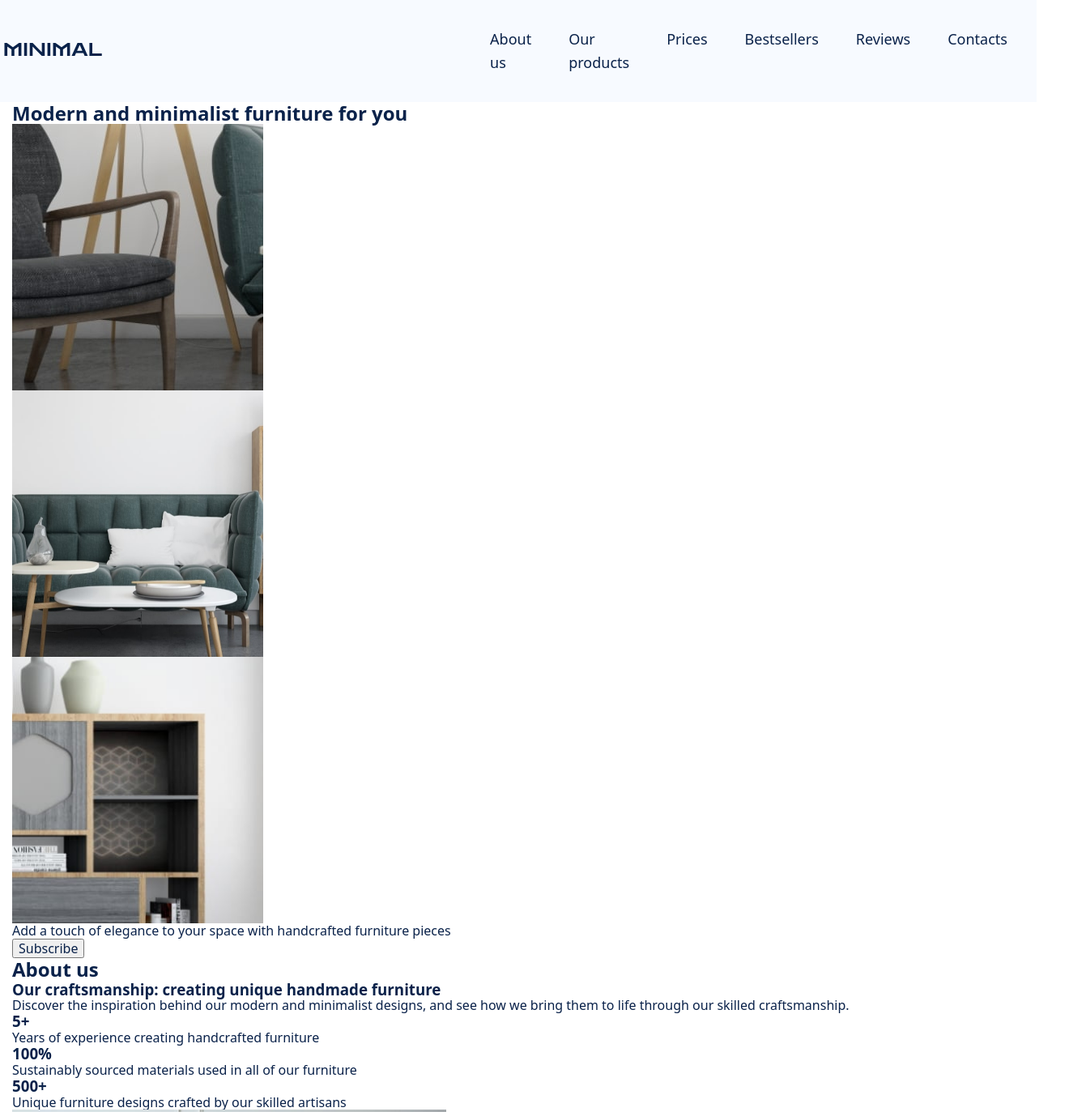
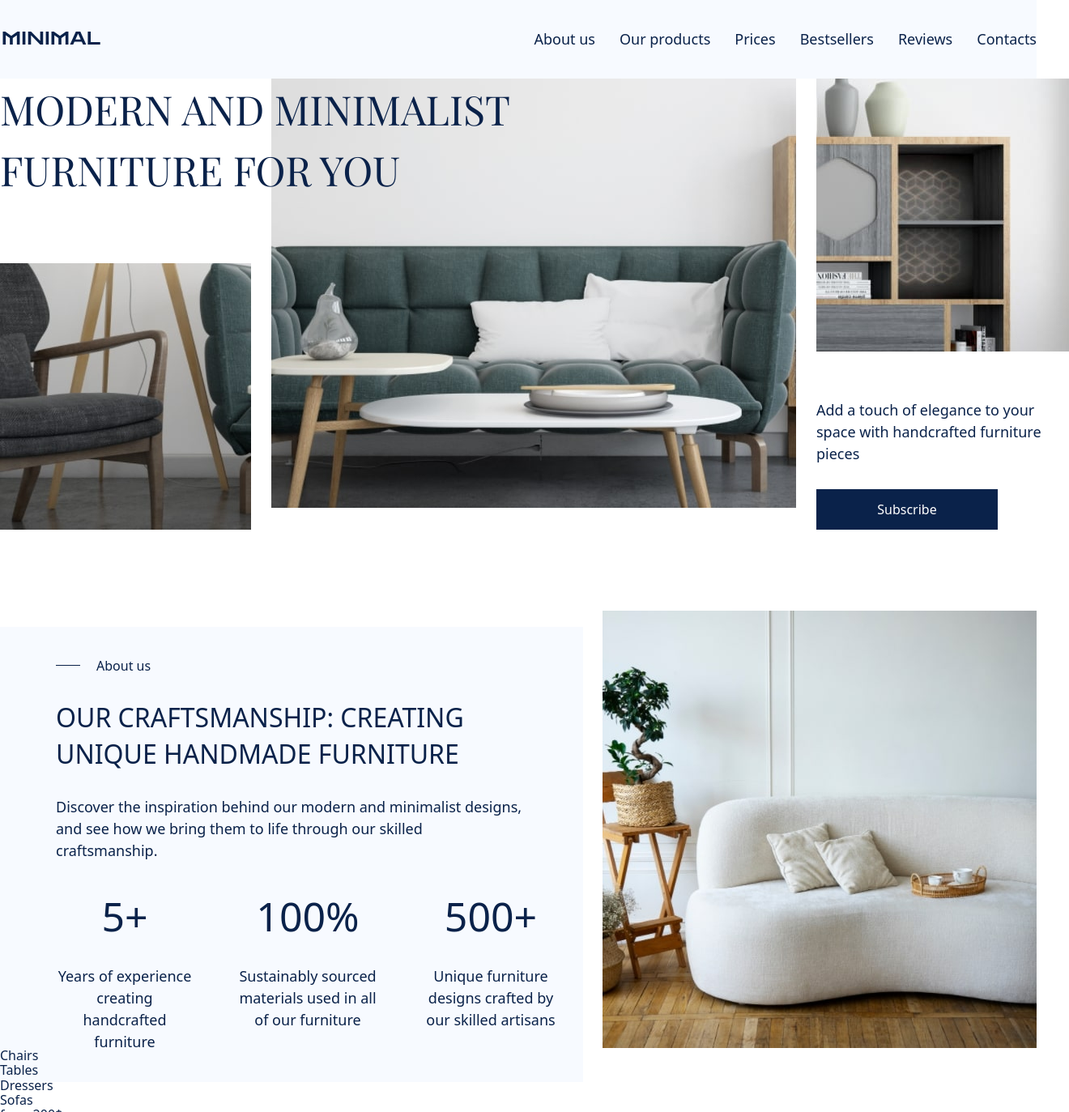
Before and after one commit to oleks11-rudenko/minimal-project, a plain HTML site: page index.html in a window 1280 px wide. Shown: the top 1373 px of the page at 81% size, 1320 px wide, since content can reach past the window. Drawn offline with nearby package versions, Linux system fonts and the light colour scheme.

Commit message:
Edit header, hero and abou sections

```diff
--- a/css/styles.css
+++ b/css/styles.css
@@ -49,8 +49,8 @@ input {
 }
 
 .container {
-  max-width: 1350px;
-  padding: 0 15px;
+  max-width: 1320px;
+  padding: 0;
   margin: 0 auto;
 }
 
@@ -77,7 +77,7 @@ input {
 .header .container {
   display: flex;
   align-items: center;
-  justify-content: center;
+  justify-content: space-between;
 }
 
 .logo {
@@ -88,7 +88,10 @@ input {
 }
 
 .nav {
-  padding: 26px;
+  display: flex;
+  align-items: center;
+  justify-content: center;
+  padding: 26px 0;
 }
 
 .nav-list {
@@ -97,7 +100,7 @@ input {
 }
 
 .nav-item {
-  padding: 8px;
+  padding: 8px 0;
   font-size: 18px;
   line-height: 1.6;
   letter-spacing: 0;
@@ -107,9 +110,34 @@ input {
 
 /* #region Hero */
 .hero {
+  margin-bottom: 100px;
+}
+
+.hero .container {
+  position: relative;
+  min-height: 530px;
+
+  display: flex;
 }
 
 .hero-title {
+  position: absolute;
+  z-index: 2;
+  width: 648px;
+  font-family: Playfair Display;
+  font-size: 50px;
+  font-weight: 400;
+  line-height: 75px;
+  text-transform: uppercase;
+}
+
+.hero-list {
+  display: flex;
+  gap: 25px;
+}
+
+.hero-item:first-child {
+  align-self: flex-end;
 }
 
 .hero-left-img {
@@ -118,13 +146,40 @@ input {
 .hero-center-img {
 }
 
+.hero-wrapper {
+  display: block;
+  margin-left: 25px;
+}
+
 .hero-right-img {
+  margin-bottom: 59px;
 }
 
 .page-text {
+  font-size: 18px;
+  line-height: 1.5;
 }
 
 .page-button {
+  display: flex;
+  justify-content: center;
+  align-items: center;
+
+  width: 224px;
+  height: 50px;
+  padding: 17px 65px;
+  margin-top: 30px;
+
+  color: #ffffff;
+  background-color: #0a224a;
+  border: 0;
+
+  cursor: pointer;
+}
+
+.page-button:hover,
+.page-button:focus {
+  background-color: #061835;
 }
 
 /* #endregion */
@@ -133,19 +188,78 @@ input {
 .about-us {
 }
 
+.about-us .container {
+  display: flex;
+  justify-content: center;
+  align-items: center;
+  gap: 24px;
+}
+
+.about-left {
+  min-width: 100px;
+  height: 500px;
+}
+
+.about-left-inside {
+  background-color: #f7faff;
+  display: flex;
+  flex-direction: column;
+  gap: 30px;
+  padding: 36px 69px;
+}
+
 .about-title {
+  position: relative;
+  font-size: 16px;
+  font-weight: 400;
+  line-height: 1.5;
+  margin-left: 50px;
+}
+
+.about-title::before {
+  position: absolute;
+  top: 11px;
+  left: -50px;
+
+  content: "";
+  width: 30px;
+  height: 1px;
+
+  background-color: #0a224a;
 }
 
 .page-title {
+  font-size: 32px;
+  font-weight: 400;
+  line-height: 1.4;
+  text-transform: uppercase;
 }
 
 .about-list {
+  display: flex;
+  gap: 56px;
 }
 
 .about-item {
+  display: flex;
+  flex-direction: column;
+  gap: 23px;
+
+  min-width: 170px;
 }
 
 .about-item-title {
+  text-align: center;
+  font-size: 50px;
+  font-weight: 400;
+  line-height: 1.5;
+  text-transform: uppercase;
+}
+
+.about-item .page-text {
+  text-align: center;
+  font-size: 18px;
+  line-height: 1.5;
 }
 
 .about-picture {
--- a/index.html
+++ b/index.html
@@ -40,6 +40,8 @@
       <section class="hero">
         <div class="container">
           <h1 class="hero-title">Modern and minimalist furniture for you</h1>
+          <ul class="hero-list">
+            <li class="hero-item">
               <img
                 class="hero-left-img"
                 src="./images/hero-1.jpeg"
@@ -47,19 +49,24 @@
                 width="310"
                 height="329"
               />
+            </li>
+            <li class="her-item">
               <img
                 class="hero-center-img"
                 src="./images/hero-2.jpeg"
                 alt="hero-center"
-            width="310"
-            height="329"
+                width="648"
+                height="530"
               />
+            </li>
+          </ul>
+          <div class="hero-wrapper">
             <img
               class="hero-right-img"
               src="./images/hero-3.jpeg"
               alt="hero-right"
-            width="310"
-            height="329"
+              width="312"
+              height="337"
             />
             <p class="page-text">
               Add a touch of elegance to your space with handcrafted furniture
@@ -67,16 +74,20 @@
             </p>
             <button class="page-button" type="button">Subscribe</button>
           </div>
+        </div>
       </section>
       <section class="about-us" id="about">
         <div class="container">
+          <div class="about-left">
+            <div class="about-left-inside">
               <h2 class="about-title">About us</h2>
               <h3 class="page-title">
                 Our сraftsmanship: сreating unique handmade furniture
               </h3>
               <p class="page-text">
-            Discover the inspiration behind our modern and minimalist designs,
-            and see how we bring them to life through our skilled craftsmanship.
+                Discover the inspiration behind our modern and minimalist
+                designs, and see how we bring them to life through our skilled
+                craftsmanship.
               </p>
               <ul class="about-list">
                 <li class="about-item">
@@ -98,6 +109,8 @@
                   </p>
                 </li>
               </ul>
+            </div>
+          </div>
           <img
             class="about-picture"
             src="./images/about.jpeg"
```
Lines whose indentation alone changed are shown as unchanged.
